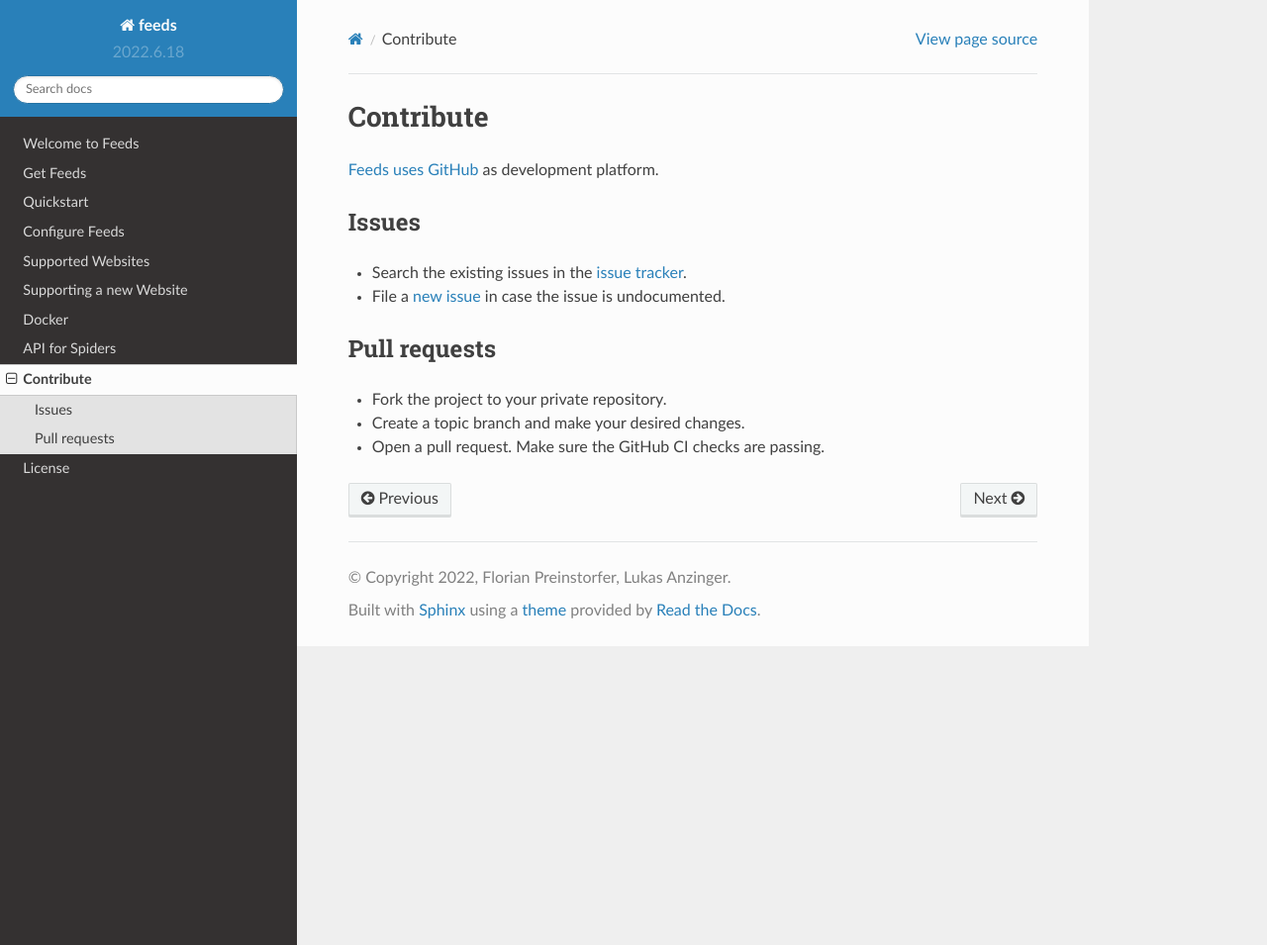
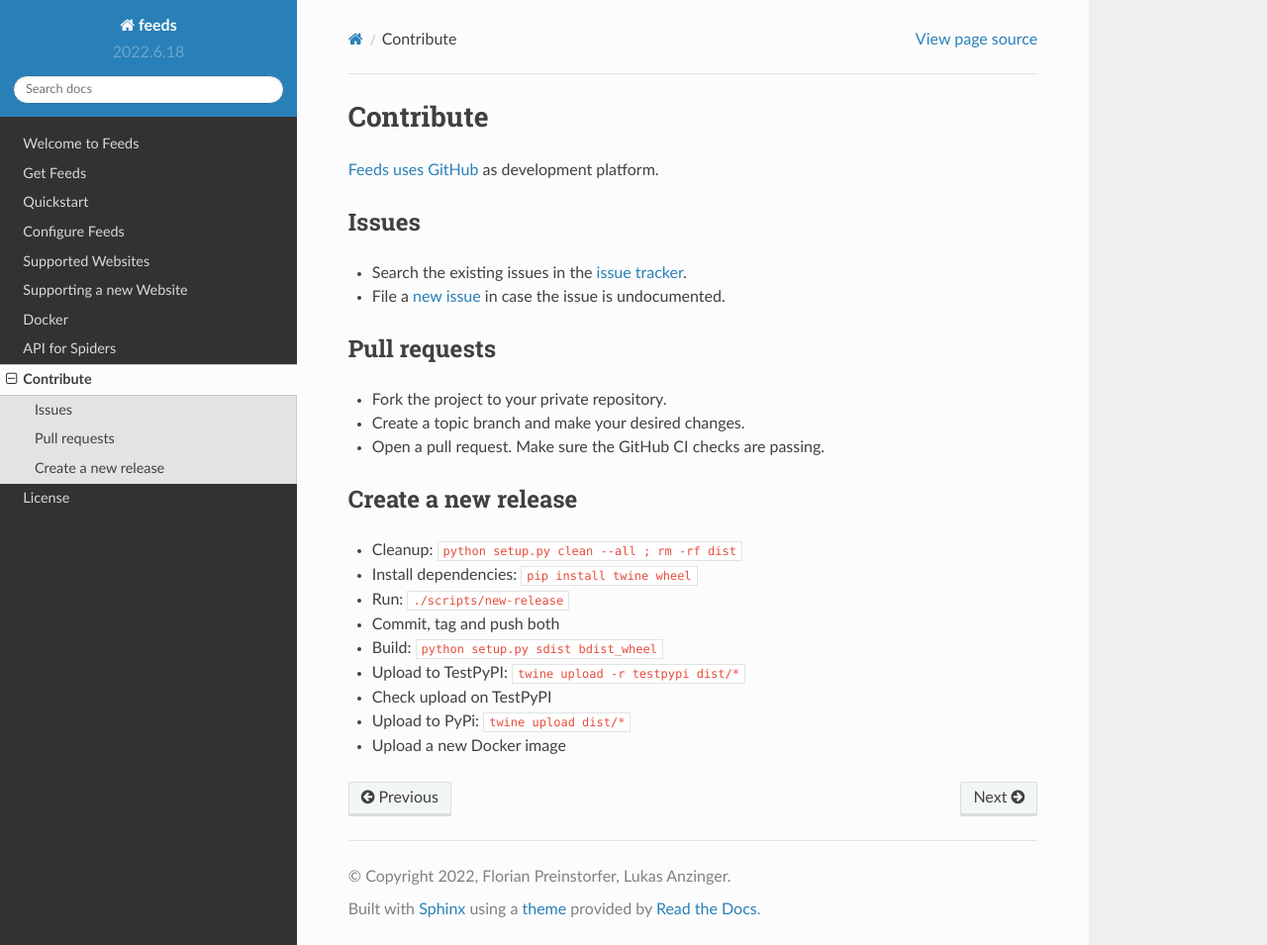
Before and after one commit to PyFeeds/PyFeeds, a Sphinx documentation site: the page built from docs/contribute.rst, in a window 1280 px wide and 955 px high. Shown: the whole window at 99% size. Built offline with Sphinx 7.4.7 and the Read the Docs theme 2.0.0, drawn with Linux system fonts in a browser that asks for light colours.

Commit message:
Document steps for a new release

```diff
--- a/docs/contribute.rst
+++ b/docs/contribute.rst
@@ -15,6 +15,18 @@
 * Create a topic branch and make your desired changes.
 * Open a pull request. Make sure the GitHub CI checks are passing.
 
+Create a new release
+~~~~~~~~~~~~~~~~~~~~
+* Cleanup: ``python setup.py clean --all ; rm -rf dist``
+* Install dependencies: ``pip install twine wheel``
+* Run: ``./scripts/new-release``
+* Commit, tag and push both
+* Build: ``python setup.py sdist bdist_wheel``
+* Upload to TestPyPI: ``twine upload -r testpypi dist/*``
+* Check upload on TestPyPI
+* Upload to PyPi: ``twine upload dist/*``
+* Upload a new Docker image
+
 .. _Feeds uses GitHub: https://github.com/pyfeeds/pyfeeds
 .. _issue tracker: https://github.com/pyfeeds/pyfeeds/issues
 .. _new issue: https://github.com/pyfeeds/pyfeeds/issues/new
```
